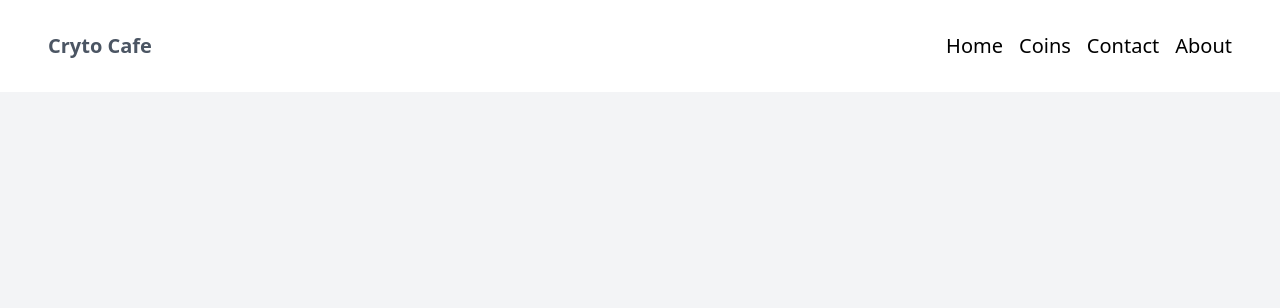
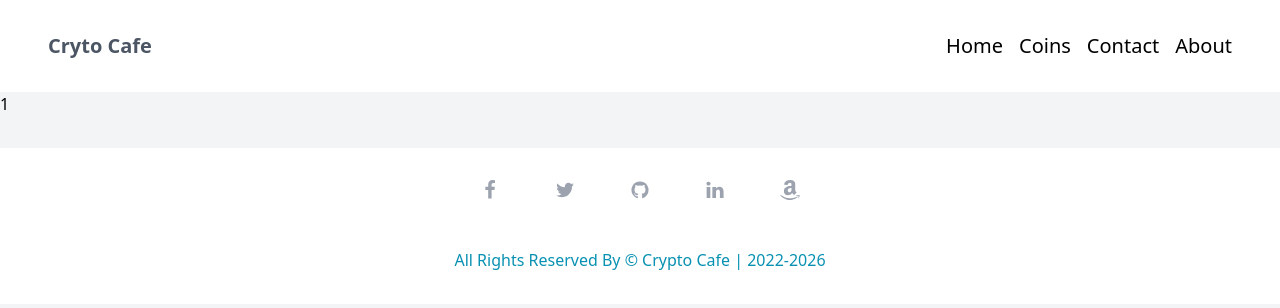
Before and after one commit to zameariislam/my-crypto-cafe, a React (Create React App) app: page /coin-details/1 in a window 1280 px wide. Shown: the top 308 px of the page. Built offline with nearby package versions, Linux system fonts and the light colour scheme; no server answers.

Commit message:
card detail is done

```diff
--- a/src/App.js
+++ b/src/App.js
@@ -6,6 +6,8 @@
 import Coins from './component/Coins/Coins';
 import Contact from './component/Contact/Contact';
 import About from './component/About';
+import Footer from './component/Footer';
+import CoinDetails from './component/CoinDetails/CoinDetails';
 
 
 
@@ -19,7 +21,11 @@
         <Route path='coins' element={<Coins/>}></Route>
         <Route path='contact' element={<Contact/>}></Route>
         <Route path='about' element={<About/>}></Route>
+        <Route path='coin-details/:id' element={<CoinDetails/>}></Route>
+
       </Routes>
+      <Footer></Footer>
+
 
     </div>
   );
--- a/src/component/CoinCard/CoinCard.js
+++ b/src/component/CoinCard/CoinCard.js
@@ -1,15 +1,31 @@
 import React from 'react';
+import {Link} from "react-router-dom";
 
 const CoinCard = (props) => {
-   const{name}=props.coin
+   const{name,image,symbol,id}=props.coin
    console.log(props)
 
     return (
-        <div>
-   <h3>{name}</h3>
-
+        <div className='shadow-lg rounded-2xl w-[250px] bg-white p-4'>
+          <Link to={`/coin-details/${id}`}>
+            <div className=' flex gap-6 justify-between items-center'>
+              <div className='flex-shrink-0'>
+                <div>
+                  <img
+                    alt='profile'
+                    src={image}
+                    className='mx-auto object-cover rounded-full h-16 w-16 '
+                  />
+                </div>
+              </div>
+              <div className=' flex flex-col justify-end'>
+                <span className='text-gray-600 font-medium'>{name}</span>
+                <span className='text-gray-400 text-xs'>{symbol}</span>
+              </div>
+            </div>
+          </Link>
         </div>
-    );
+      )
 };
 
 export default CoinCard;
--- a/src/component/CoinDetails/CoinDetails.js
+++ b/src/component/CoinDetails/CoinDetails.js
@@ -1,13 +1,32 @@
-import React from 'react';
+import React, { useEffect, useState } from 'react';
+import {useParams } from "react-router-dom";
 
-const CoinDetails = (props) => {
-   const{name}=props.coin
+const CoinDetails = () => {
+    const[coin,setCoin]=useState({})
+
+ const {id}=useParams();
+    useEffect(()=>{
+        let url=`https://api.coingecko.com/api/v3/coins/${id}`
+        fetch(url)
+        .then(res=>res.json())
+        .then(data=>{
+            setCoin(data)
+            console.log(data)
+
+        })
+
+    },[id])
+
+
 
     return (
         <div>
-   <h3>{name}</h3>
+            <h1>{id} </h1>
+            <h2>{coin.id}</h2>
 
         </div>
+
+
     );
 };
 
--- a/src/component/Coins/Coins.js
+++ b/src/component/Coins/Coins.js
@@ -7,26 +7,32 @@
     useEffect(() => {
 
 
-    fetch(`https://api.coingecko.com/api/v3/coins/markets?vs_currency=usd&order=market_cap_desc&per_page=
+        fetch(`https://api.coingecko.com/api/v3/coins/markets?vs_currency=usd&order=market_cap_desc&per_page=
     1000&page=1&sparkline=false`)
-    .then(res=>res.json())
-    .then(data=>{
-        // console.log(data)
-        setCoins(data)
+            .then(res => res.json())
+            .then(data => {
+                // console.log(data)
+                setCoins(data)
 
 
-    })
+            })
 
 
     }, [])
 
     return (
-        <div>
-            <h1>Coins page {coins.length}</h1>
-            {
-                coins.map((coin)=><CoinCard  coin={coin}  key={coin.id}></CoinCard> )
+        <div className='px-4 pt-24 mx-auto  max-w-7xl md:px-2'>
+            <p className='text-center text-3xl font-bold text-gray-500 '>Our Available Cryto Currencies</p>
+            <p className='text-center mb-12 text-xl font-normal text-gray-500'>{coins.length}</p>
+
+
+           <div className='grid gap-4  grid-cols-1 md:grid-cols-2 lg:grid-cols-3 xl:grid-cols-4
+           justify-items-center'>
+           {
+                coins.map((coin) => <CoinCard coin={coin} key={coin.id}></CoinCard>)
             }
 
+           </div>
         </div>
     );
 };
--- /dev/null
+++ b/src/component/Contact/BdAdress.js
@@ -0,0 +1,21 @@
+import React from 'react'
+
+const BdAddress = () => {
+  return (
+    <div className='border p-8 bg-blue-100 w-full'>
+      <div className='flex justify-between items-center'>
+        <div>
+          <h1>Street: 17/4 Dhanmondi.</h1>
+          <h1>City: Dhaka</h1>
+          <h1>Phone: +8801622222456</h1>
+          <h1>Email: contact.bd@cc.com</h1>
+        </div>
+        <div>
+          <h1 className='text-2xl'>BANGLADESH OFFICE</h1>
+        </div>
+      </div>
+    </div>
+  )
+}
+
+export default BdAddress
--- /dev/null
+++ b/src/component/Footer.js
@@ -0,0 +1,95 @@
+import React from 'react';
+
+
+
+const Footer = () => {
+  return (
+    <footer className='bg-white  w-full py-8 mt-8'>
+      <div className='max-w-screen-xl mx-auto px-4'>
+        <div className=' flex max-w-xs mx-auto items-center justify-between'>
+          <a
+            href='https://github.com/shakilahmedatik'
+            className='text-gray-400 hover:text-gray-800 transition-colors duration-200'
+          >
+            <svg
+              width='20'
+              height='20'
+              fill='currentColor'
+              className='text-xl hover:text-gray-800 transition-colors duration-200'
+              viewBox='0 0 1792 1792'
+              xmlns='http://www.w3.org/2000/svg'
+            >
+              <path d='M1343 12v264h-157q-86 0-116 36t-30 108v189h293l-39 296h-254v759h-306v-759h-255v-296h255v-218q0-186 104-288.5t277-102.5q147 0 228 12z'></path>
+            </svg>
+          </a>
+          <a
+            href='https://github.com/shakilahmedatik'
+            className='text-gray-400 hover:text-gray-800 transition-colors duration-200'
+          >
+            <svg
+              width='20'
+              height='20'
+              fill='currentColor'
+              className='text-xl hover:text-gray-800 transition-colors duration-200'
+              viewBox='0 0 1792 1792'
+              xmlns='http://www.w3.org/2000/svg'
+            >
+              <path d='M1684 408q-67 98-162 167 1 14 1 42 0 130-38 259.5t-115.5 248.5-184.5 210.5-258 146-323 54.5q-271 0-496-145 35 4 78 4 225 0 401-138-105-2-188-64.5t-114-159.5q33 5 61 5 43 0 85-11-112-23-185.5-111.5t-73.5-205.5v-4q68 38 146 41-66-44-105-115t-39-154q0-88 44-163 121 149 294.5 238.5t371.5 99.5q-8-38-8-74 0-134 94.5-228.5t228.5-94.5q140 0 236 102 109-21 205-78-37 115-142 178 93-10 186-50z'></path>
+            </svg>
+          </a>
+          <a
+            href='https://github.com/shakilahmedatik'
+            className='text-gray-400 hover:text-gray-800 transition-colors duration-200'
+          >
+            <svg
+              xmlns='http://www.w3.org/2000/svg'
+              width='20'
+              height='20'
+              fill='currentColor'
+              className='text-xl hover:text-gray-800 transition-colors duration-200'
+              viewBox='0 0 1792 1792'
+            >
+              <path d='M896 128q209 0 385.5 103t279.5 279.5 103 385.5q0 251-146.5 451.5t-378.5 277.5q-27 5-40-7t-13-30q0-3 .5-76.5t.5-134.5q0-97-52-142 57-6 102.5-18t94-39 81-66.5 53-105 20.5-150.5q0-119-79-206 37-91-8-204-28-9-81 11t-92 44l-38 24q-93-26-192-26t-192 26q-16-11-42.5-27t-83.5-38.5-85-13.5q-45 113-8 204-79 87-79 206 0 85 20.5 150t52.5 105 80.5 67 94 39 102.5 18q-39 36-49 103-21 10-45 15t-57 5-65.5-21.5-55.5-62.5q-19-32-48.5-52t-49.5-24l-20-3q-21 0-29 4.5t-5 11.5 9 14 13 12l7 5q22 10 43.5 38t31.5 51l10 23q13 38 44 61.5t67 30 69.5 7 55.5-3.5l23-4q0 38 .5 88.5t.5 54.5q0 18-13 30t-40 7q-232-77-378.5-277.5t-146.5-451.5q0-209 103-385.5t279.5-279.5 385.5-103zm-477 1103q3-7-7-12-10-3-13 2-3 7 7 12 9 6 13-2zm31 34q7-5-2-16-10-9-16-3-7 5 2 16 10 10 16 3zm30 45q9-7 0-19-8-13-17-6-9 5 0 18t17 7zm42 42q8-8-4-19-12-12-20-3-9 8 4 19 12 12 20 3zm57 25q3-11-13-16-15-4-19 7t13 15q15 6 19-6zm63 5q0-13-17-11-16 0-16 11 0 13 17 11 16 0 16-11zm58-10q-2-11-18-9-16 3-14 15t18 8 14-14z'></path>
+            </svg>
+          </a>
+          <a
+            href='https://github.com/shakilahmedatik'
+            className='text-gray-400 hover:text-gray-800 transition-colors duration-200'
+          >
+            <svg
+              width='20'
+              height='20'
+              fill='currentColor'
+              className='text-xl hover:text-gray-800 transition-colors duration-200'
+              viewBox='0 0 1792 1792'
+              xmlns='http://www.w3.org/2000/svg'
+            >
+              <path d='M477 625v991h-330v-991h330zm21-306q1 73-50.5 122t-135.5 49h-2q-82 0-132-49t-50-122q0-74 51.5-122.5t134.5-48.5 133 48.5 51 122.5zm1166 729v568h-329v-530q0-105-40.5-164.5t-126.5-59.5q-63 0-105.5 34.5t-63.5 85.5q-11 30-11 81v553h-329q2-399 2-647t-1-296l-1-48h329v144h-2q20-32 41-56t56.5-52 87-43.5 114.5-15.5q171 0 275 113.5t104 332.5z'></path>
+            </svg>
+          </a>
+          <a
+            href='https://github.com/shakilahmedatik'
+            className='text-gray-400 hover:text-gray-800 transition-colors duration-200'
+          >
+            <svg
+              width='20'
+              height='20'
+              fill='currentColor'
+              className='text-xl hover:text-gray-800 transition-colors duration-200'
+              viewBox='0 0 1792 1792'
+              xmlns='http://www.w3.org/2000/svg'
+            >
+              <path d='M1551 1476q15-6 26-3t11 17.5-15 33.5q-13 16-44 43.5t-95.5 68-141 74-188 58-229.5 24.5q-119 0-238-31t-209-76.5-172.5-104-132.5-105-84-87.5q-8-9-10-16.5t1-12 8-7 11.5-2 11.5 4.5q192 117 300 166 389 176 799 90 190-40 391-135zm207-115q11 16 2.5 69.5t-28.5 102.5q-34 83-85 124-17 14-26 9t0-24q21-45 44.5-121.5t6.5-98.5q-5-7-15.5-11.5t-27-6-29.5-2.5-35 0-31.5 2-31 3-22.5 2q-6 1-13 1.5t-11 1-8.5 1-7 .5h-10l-3-.5-2-1.5-1.5-3q-6-16 47-40t103-30q46-7 108-1t76 24zm-394-443q0 31 13.5 64t32 58 37.5 46 33 32l13 11-227 224q-40-37-79-75.5t-58-58.5l-19-20q-11-11-25-33-38 59-97.5 102.5t-127.5 63.5-140 23-137.5-21-117.5-65.5-83-113-31-162.5q0-84 28-154t72-116.5 106.5-83 122.5-57 130-34.5 119.5-18.5 99.5-6.5v-127q0-65-21-97-34-53-121-53-6 0-16.5 1t-40.5 12-56 29.5-56 59.5-48 96l-294-27q0-60 22-119t67-113 108-95 151.5-65.5 190.5-24.5q100 0 181 25t129.5 61.5 81 83 45 86 12.5 73.5v589zm-672 21q0 86 70 133 66 44 139 22 84-25 114-123 14-45 14-101v-162q-59 2-111 12t-106.5 33.5-87 71-32.5 114.5z'></path>
+            </svg>
+          </a>
+        </div>
+        <div className='text-center text-cyan-600 pt-10 sm:pt-12 font-light flex items-center justify-center'>
+          All Rights Reserved By &copy; Crypto Cafe | 2022-2026
+        </div>
+      </div>
+    </footer>
+  )
+}
+
+
+export default Footer;
```
